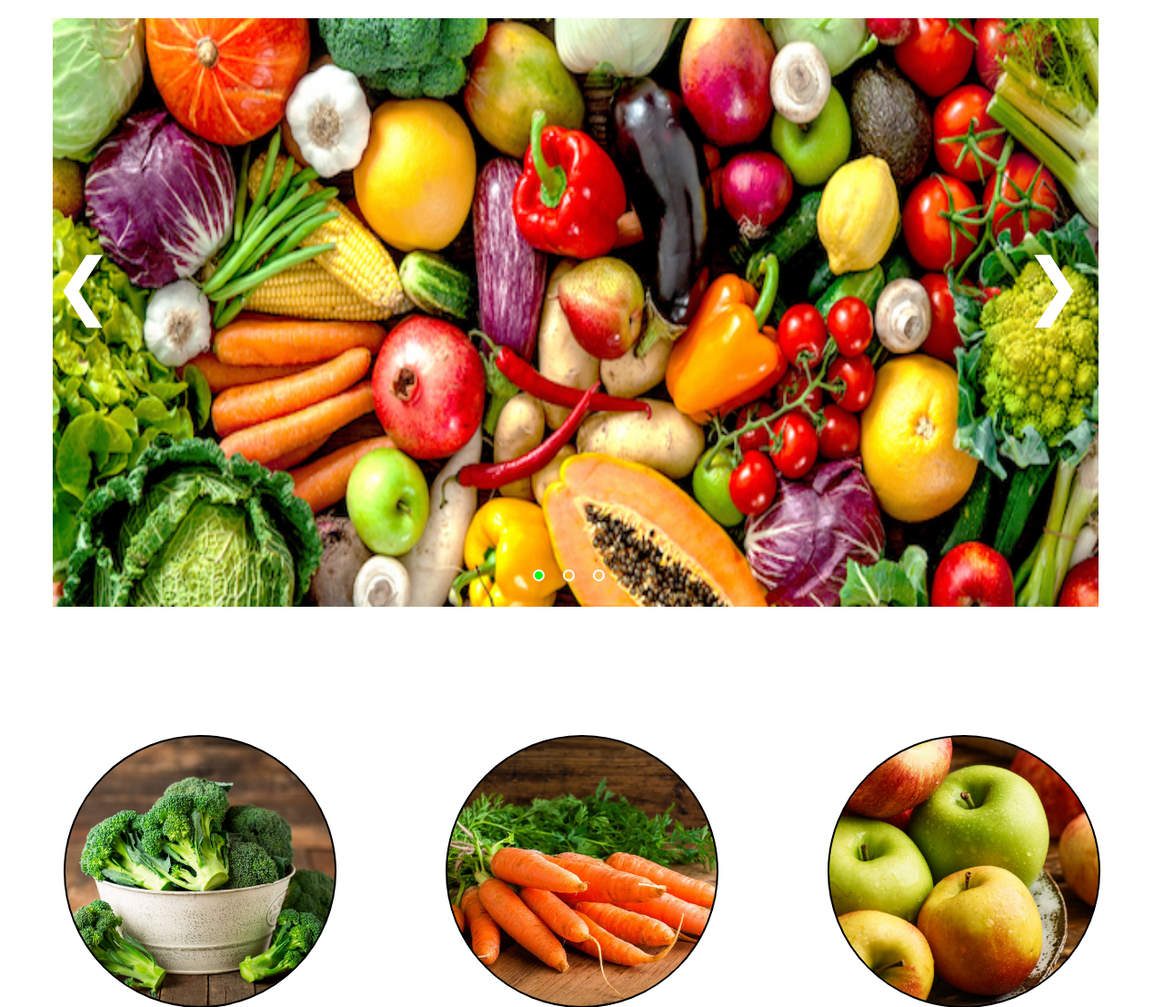
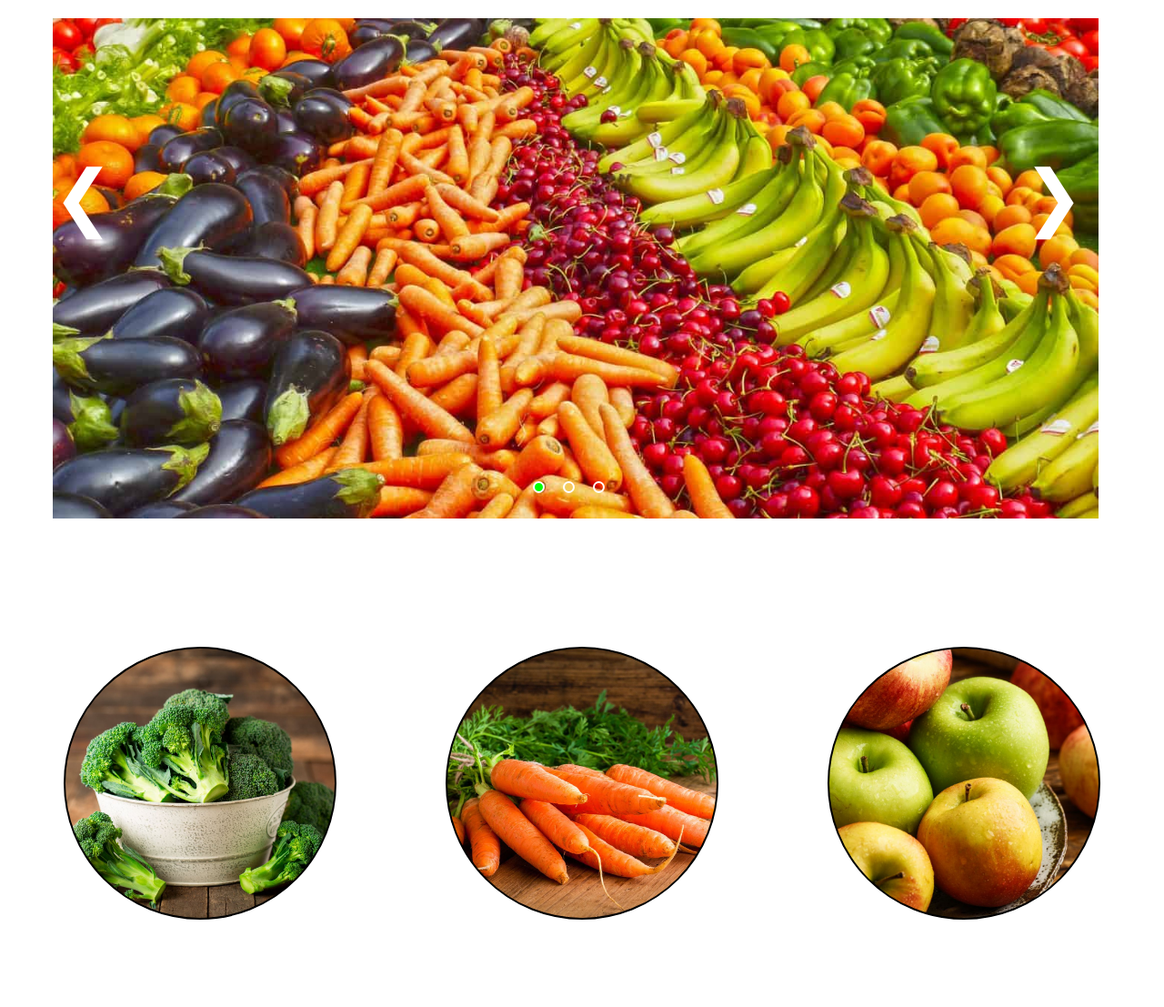
Before and after one commit to Sven1up/StarterProjekt, a PHP site: page / in a window 1280 px wide. Shown: the part 75-1182 px from the top of the page at 91% size. Run offline with PHP 8.4, Linux system fonts and the light colour scheme.

Commit message:
diaImagesPos

```diff
--- a/index.html
+++ b/index.html
@@ -32,7 +32,7 @@
 </nav>
 
 <div class="veggiesimg">
-<img class="dia" src="public/Bilder/Veggies.jpg" alt="Veggies">
+<img class="dia" src="public/Bilder/Veggs.jpg" alt="Veggies">
 </div>
 
 
--- a/public/index.php
+++ b/public/index.php
@@ -3,9 +3,9 @@
 <?php include('templates/nav.php'); ?>
 
 <div class="veggiesimg">
-    <img class="dia" src="Bilder/Veggies.jpg" alt="Veggies" >
-    <img class="dia" src="Bilder/haferflocken.jpg" alt="Carbs">
-    <img class="dia" src="Bilder/milchprodukt.jpg" alt="Protein">
+    <div class="dia" style="background-image: url('Bilder/Veggies.jpg')"></div>
+    <div class="dia" style="background-image: url('Bilder/carbes.jpg')"></div>
+    <div class="dia" style="background-image: url('Bilder/rind.jpg')"></div>
 
     <div class="bottommiddle" style="width:100%">
         <div class="button-left" onclick="plusDivs(-1)">&#10094;</div>
--- a/public/styles.css
+++ b/public/styles.css
@@ -181,8 +181,13 @@ a {
 /* --- Intro Dia Image Slide --- */
 .dia{
     display:none;
-    width:100%;
     width: calc(100vw - 130px);
+    height: 550px;
+    background-position: top;
+    background-position-x: center;
+    background-position-y: top;
+    background-repeat: no-repeat;
+    background-size: cover;
 }
 
 .dot {
```
Also changed, not shown: public/Bilder/Veggies.jpg, public/Bilder/Veggs.jpg (added), public/Bilder/carbes.jpg (added).
